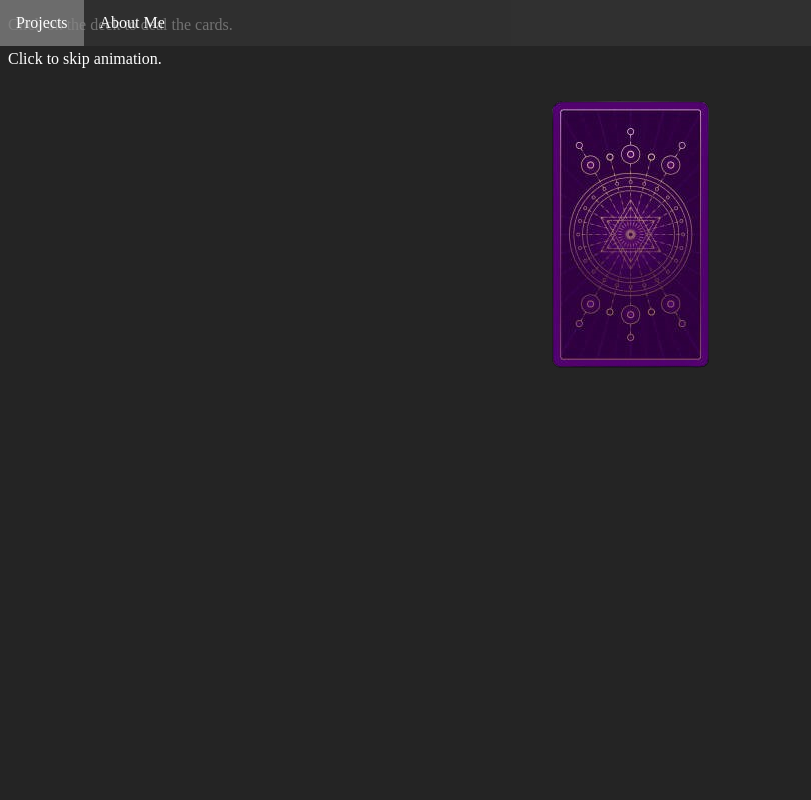
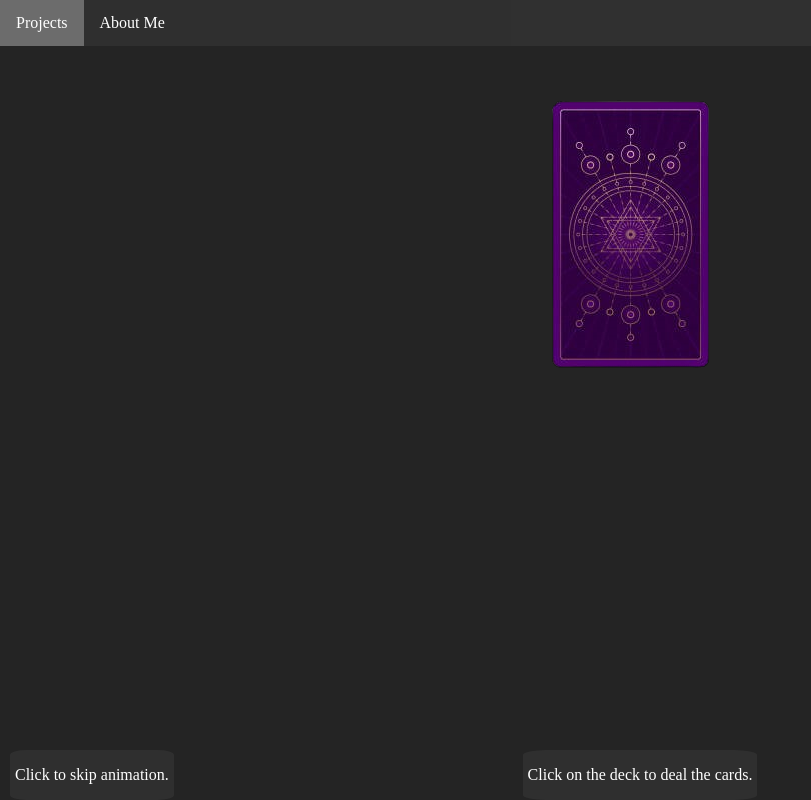
Before and after one commit to Redstone-2/redstone-2.github.io, a plain HTML site: page index.html in a window 1280 px wide. Shown: the whole page, without its empty margins (0-811 px from the left). Drawn offline with Linux system fonts and the light colour scheme.

Commit message:
Update style.css

```diff
--- a/style.css
+++ b/style.css
@@ -42,7 +42,7 @@ body{
 			z-index: 1000;
 			transform: scale(1.3);
 		}
-.inst{
+.tips{
 	position: fixed;
 	background-color: rgba(54, 54, 54, 0.7);
 	left: 50%;
@@ -52,6 +52,16 @@ body{
 	padding-right: 5px;
 	border-radius: 10%;
 	margin-left: -117.405px;
+}
+.skip{
+	position: fixed;
+	background-color: rgba(54, 54, 54, 0.7);
+	left: 10px;
+	bottom: 0;
+	z-index: 10;
+	padding-left: 5px;
+	padding-right: 5px;
+	border-radius: 10%;
 }
 /*header*/
 #header {
```
